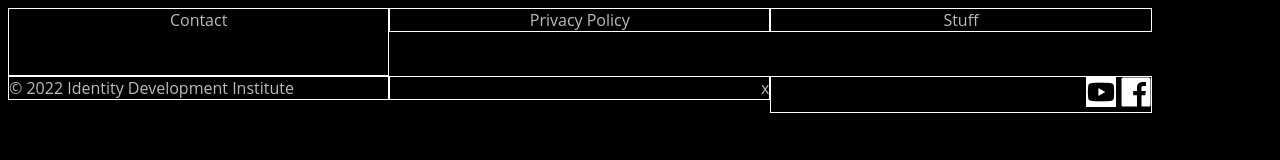
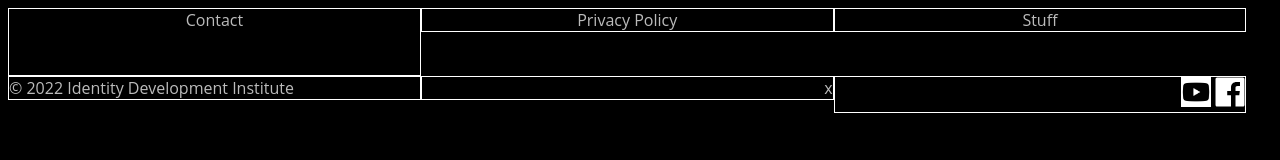
Before and after one commit to healthyi/healthyi.github.io, a plain HTML site: page idi-footer.html in a window 1280 px wide. Drawn offline with Linux system fonts and the light colour scheme.

Commit message:
Update idi-footer.html

```diff
--- a/idi-footer.html
+++ b/idi-footer.html
@@ -27,7 +27,7 @@
         }
         .column {
         float: left;
-        width: 30.0%;
+        width: 32.5%;
         }
         /* Clear floats after the columns */
         .row:after {
```
